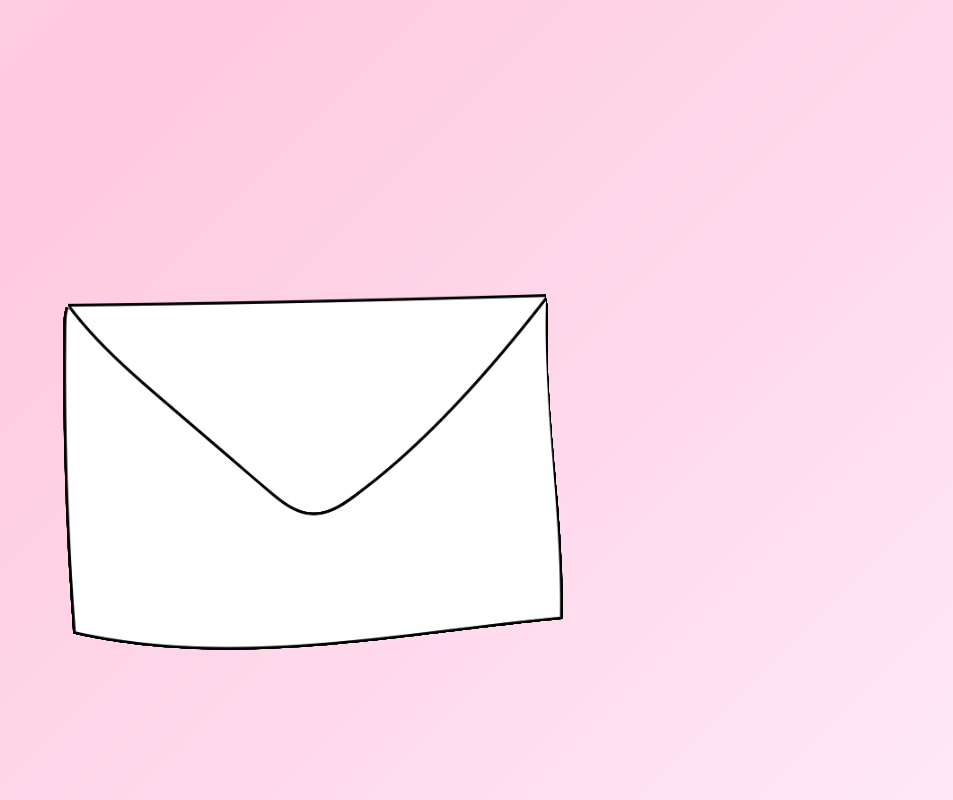
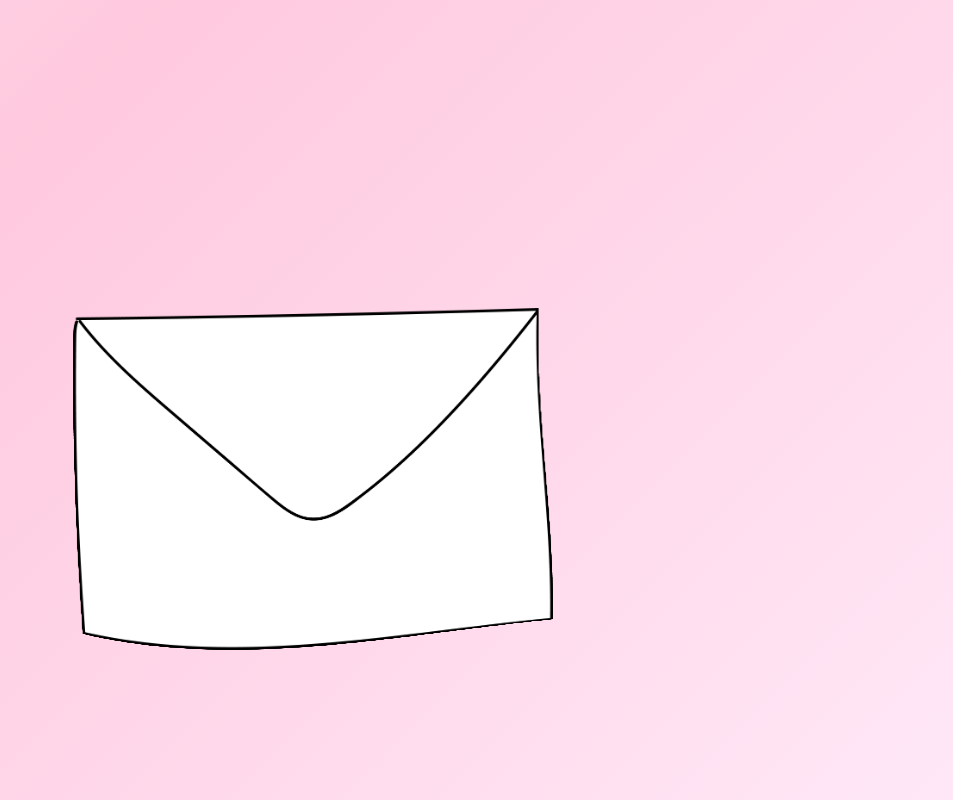
Before and after one commit to vrk/receiptprinterrpg, an Eleventy site: page loveyou.md in a window 1280 px wide. Shown: the whole page, without its empty margins (327-1280 px from the left). Built offline with nearby package versions, Linux system fonts and the light colour scheme; Eleventy itself is replaced by a stand-in of ours; files that its build step writes are made by us from their sources.

```diff
--- a/css/loveyou.css
+++ b/css/loveyou.css
@@ -1,6 +1,6 @@
 #envelope-container {
   position: relative;
-  width: 500px;
+  width: 480px;
   height: 650px;
   margin: auto;
 }
@@ -10,6 +10,7 @@
   position: absolute;
   bottom: 0;
   left: 0;
+  max-width: 480px;
 }
 
 #message {
@@ -27,8 +28,8 @@
 #envelope-container {
   mask: url(/images/envelope-mask.png);
   -webkit-mask: url(/images/envelope-mask.png);
-  mask-size: cover;
-  -webkit-mask-size: cover;
+  mask-size: 480px 650px;
+  -webkit-mask-size: 480px 650px;
 }
 
 body {
```
